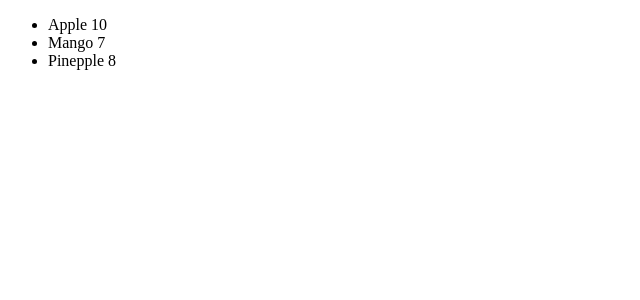
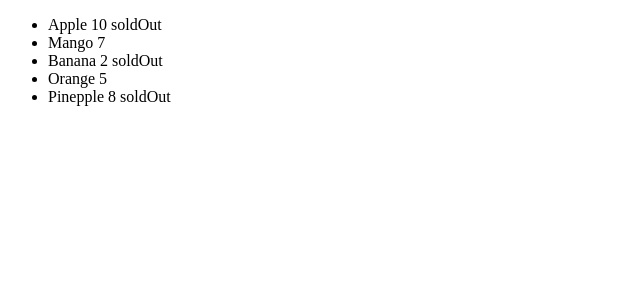
Before and after one commit to claudiahW/projectone, a React (Vite) app: page / in a window 1280 px wide. Shown: the top 300 px of the page, without its empty margins (0-640 px from the left). Built offline with nearby package versions, Linux system fonts and the light colour scheme.

Commit message:
create a new component

```diff
--- a/src/components/Fruit.jsx
+++ b/src/components/Fruit.jsx
@@ -1,14 +1,10 @@
-export default function Fruit({name, price}) {
+export default function Fruit({name, price, soldout}) {
     return (
      <>
+     <li>
+             {name} {price} {soldout? "soldOut" : ""}
+             </li>
 
-        {price > 5 ? (
-             <li>
-             {name} {price}
-             </li>
-        ) : (
-            ""
-            )}
         </>
     );
 }
--- a/src/components/Fruits.jsx
+++ b/src/components/Fruits.jsx
@@ -3,11 +3,11 @@ import Fruit from "./Fruit";
 export default function Fruits() {
     // const fruits = ["Apple", "Mango", "Orange", "Banana", "Pineapple" ]
     const fruits = [
-        { name: "Apple", price: 10 },
-        { name: "Mango", price: 7 },
-        { name: "Banana", price: 2 },
-        { name: "Orange", price: 5 },
-        { name: "Pinepple", price: 8 },
+        { name: "Apple", price: 10 , soldout:true},
+        { name: "Mango", price: 7, soldout:false },
+        { name: "Banana", price: 2, soldout:true },
+        { name: "Orange", price: 5, soldout:false },
+        { name: "Pinepple", price: 8, soldout:true },
     ];
     return (
     <div>
@@ -17,6 +17,7 @@ export default function Fruits() {
         key={fruit.name}
         name={fruit.name}
         price={fruit.price}
+        soldout={fruit.soldout}
         />
         ))}
         </ul>
```
Also changed, not shown: src/components/Message.jsx (added).
